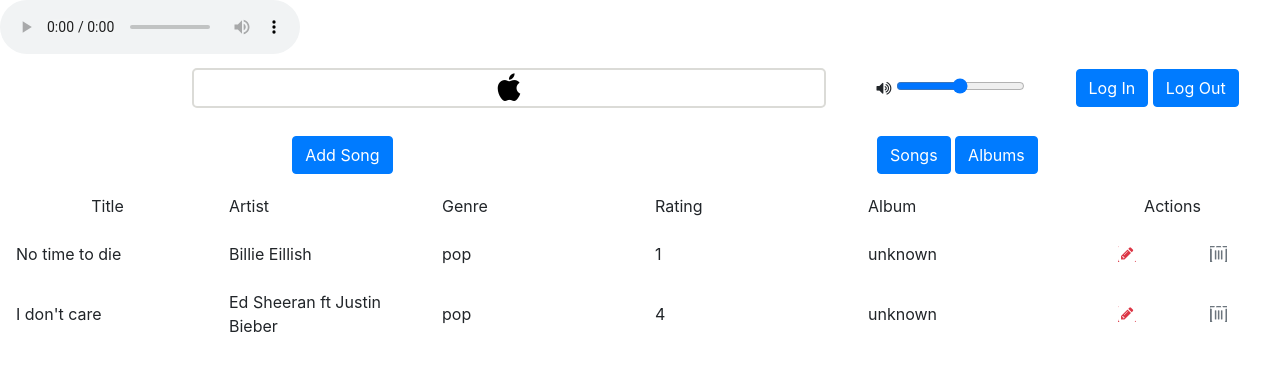
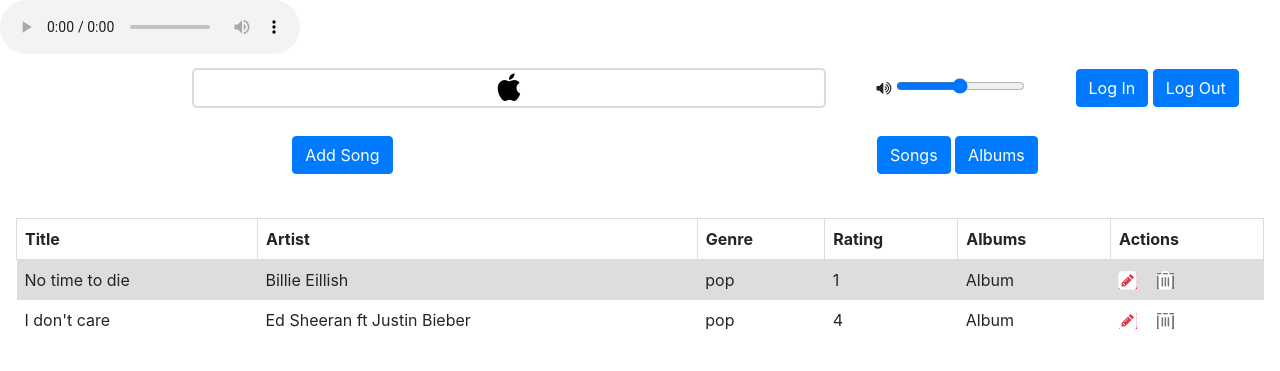
Before and after one commit to chaolic6505/applemusicCDS, a Flask app: template templates/index.html in a window 1280 px wide. Shown: the top 371 px of the page. Run offline with Flask 2, Linux system fonts and the light colour scheme; data comes from the database, SQL or seed files in the repository; tables that the repository leaves empty hold one stand-in row (values such as "Sample post"); the template is opened without the code that fills it: values that come from a table or form of the project are taken from there, most other values are stand-ins (such as "Sample title", 1, 10 or a date in 2020); some libraries are stand-ins or nearby versions.

Commit message:
added table's style

```diff
--- a/static/style.css
+++ b/static/style.css
@@ -89,3 +89,33 @@
 .each-row :nth-child(odd) {
 	background-color: black !important;
 } */
+
+
+table {
+
+	/* border-collapse: collapse; */
+	width: 100%;
+  }
+
+  th {
+	border: 1px solid #dddddd;
+	text-align: left;
+	padding: 8px;
+  }
+
+  td {
+	text-align: left;
+	padding: 8px;
+  }
+
+  tr:nth-child(even) {
+	background-color: #dddddd;
+  }
+
+  #action-icon {
+	margin-right: 20px;
+  } */
+
+*{
+	background-color: pink;
+}
--- a/templates/index.html
+++ b/templates/index.html
@@ -1,21 +1,14 @@
 <!DOCTYPE html>
 <html lang="en">
+
 <head>
 	<meta charset="UTF-8" />
 	<meta name="viewport" content="width=device-width, initial-scale=1.0" />
-		<link
-			rel="stylesheet"
-			href="https://stackpath.bootstrapcdn.com/bootstrap/4.4.1/css/bootstrap.min.css"
-			integrity="sha384-Vkoo8x4CGsO3+Hhxv8T/Q5PaXtkKtu6ug5TOeNV6gBiFeWPGFN9MuhOf23Q9Ifjh"
-			crossorigin="anonymous"
-		/>
-		<link
-			rel="stylesheet"
-			href="https://stackpath.bootstrapcdn.com/font-awesome/4.7.0/css/font-awesome.min.css "
-			rel="stylesheet "
-			integrity="sha384-wvfXpqpZZVQGK6TAh5PVlGOfQNHSoD2xbE+QkPxCAFlNEevoEH3Sl0sibVcOQVnN "
-			crossorigin="anonymous "
-		/>
+	<link rel="stylesheet" href="https://stackpath.bootstrapcdn.com/bootstrap/4.4.1/css/bootstrap.min.css"
+		integrity="sha384-Vkoo8x4CGsO3+Hhxv8T/Q5PaXtkKtu6ug5TOeNV6gBiFeWPGFN9MuhOf23Q9Ifjh" crossorigin="anonymous" />
+	<link rel="stylesheet" href="https://stackpath.bootstrapcdn.com/font-awesome/4.7.0/css/font-awesome.min.css "
+		rel="stylesheet " integrity="sha384-wvfXpqpZZVQGK6TAh5PVlGOfQNHSoD2xbE+QkPxCAFlNEevoEH3Sl0sibVcOQVnN "
+		crossorigin="anonymous " />
 	<link rel="stylesheet" href="{{ url_for('static', filename='style.css') }}" />
 	<title>Document</title>
 	{{ dropzone.load_css() }} {{ dropzone.style('border: 2px dashed yellow; margin:
@@ -50,26 +43,14 @@
 			</div>
 
 			<div class="signin-button ">
-					<a
-						data-toggle="modal"
-						data-target="#modalContactForm"
-						class="btn btn-primary "
-						href="# "
-						role="button "
-						>Log In</a
-					>
+				<a data-toggle="modal" data-target="#modalContactForm" class="btn btn-primary " href="# "
+					role="button ">Log In</a>
 				<a class="btn btn-primary " href="# " role="button ">Log Out</a>
 			</div>
 		</div>
 
-			<div
-				class="modal fade"
-				id="modalContactForm"
-				tabindex="-1"
-				role="dialog"
-				aria-labelledby="myModalLabel"
-				aria-hidden="true"
-			>
+		<div class="modal fade" id="modalContactForm" tabindex="-1" role="dialog" aria-labelledby="myModalLabel"
+			aria-hidden="true">
 			<div class="modal-dialog" role="document">
 				<div class="modal-content">
 					<div class="modal-body mx-1 ">
@@ -124,14 +105,8 @@
 
 		<div class="function-bar ">
 			<div class="add-song ">
-					<a
-						type="button"
-						class="btn btn-primary"
-						data-toggle="modal"
-						data-target="#modalContactForm"
-						href="/addNewSong "
-						>Add Song</a
-					>
+				<a type="button" class="btn btn-primary" data-toggle="modal" data-target="#modalContactForm"
+					href="/addNewSong ">Add Song</a>
 			</div>
 			<div class="switch ">
 				<a class="btn btn-primary " href="# " role="button ">Songs</a>
@@ -142,7 +117,7 @@
 	<section>
 		<div class="list-container-box" style="margin:1rem;">
 			<div class="list-container ">
-					<div class="row ">
+				<!-- <div class="row ">
 						<div class="d-flex justify-content-start col-sm title-box">
 							<span class="border-bottom-0">Title</span>
 						</div>
@@ -162,63 +137,50 @@
 						<div class="col-sm ">
 							Actions
 						</div>
-					</div>
+					</div> -->
 				<br />
+				<table>
+					<tr>
+						<th>Title</th>
+						<th>Artist</th>
+						<th>Genre</th>
+						<th>Rating</th>
+						<th>Albums</th>
+						<th>Actions</th>
+
+					</tr>
 
 					{% for user in users %}
 
-					<div class="row  each-row">
-						<div class="d-flex justify-content-start col-sm ">
-							{{ user.title }}
+					<tr>
+						<td>{{ user.title }}</td>
+						<td>{{ user.artist }}</td>
+						<td>{{ user.genre }}</td>
+						<td>{{user.rating}}</td>
+						<td>Album</td>
+						<td><span id="action-icon"><a class="fa fa-lg fa-pencil-square btn-danger" aria-hidden="true"
+									href="/editSong/{{user.id }} " role="button "></a></span><span><a
+									class="fa fa-lg fa-trash btn-secondary" aria-hidden="true"
+									href="/deleteSong/{{user.id }} " role="button "></a></span></td>
+
+					</tr>
+
 			</div>
-						<div class="d-flex justify-content-start col-sm ">
-							{{ user.artist }}
-						</div>
-						<div class="d-flex justify-content-start col-sm ">
-							{{ user.genre }}
-						</div>
-						<div class="d-flex justify-content-start col-sm ">
-							{{user.rating}}
-						</div>
-						<div class="d-flex justify-content-start col-sm ">
-							{{user.album}}
+			{% endfor %}
 		</div>
 
-						<div class="col-sm d-flex justify-content-around">
-							<a
-								class="fa fa-lg fa-pencil-square btn-danger"
-								aria-hidden="true"
-								href="/editSong/{{user.id }} "
-								role="button "
-							></a>
-							<a
-								class="fa fa-lg fa-trash btn-secondary"
-								aria-hidden="true"
-								href="/deleteSong/{{user.id }} "
-								role="button "
-							></a>
-						</div>
-					</div>
-				</div>
-				<br />
-				{% endfor %}
-			</div>
+
 	</section>
 	<footer></footer>
 </body>
-	<script
-		src="https://code.jquery.com/jquery-3.2.1.slim.min.js"
+<script src="https://code.jquery.com/jquery-3.2.1.slim.min.js"
 	integrity="sha384-KJ3o2DKtIkvYIK3UENzmM7KCkRr/rE9/Qpg6aAZGJwFDMVNA/GpGFF93hXpG5KkN"
-		crossorigin="anonymous"
-	></script>
-	<script
-		src="https://cdnjs.cloudflare.com/ajax/libs/popper.js/1.12.9/umd/popper.min.js"
+	crossorigin="anonymous"></script>
+<script src="https://cdnjs.cloudflare.com/ajax/libs/popper.js/1.12.9/umd/popper.min.js"
 	integrity="sha384-ApNbgh9B+Y1QKtv3Rn7W3mgPxhU9K/ScQsAP7hUibX39j7fakFPskvXusvfa0b4Q"
-		crossorigin="anonymous"
-	></script>
-	<script
-		src="https://maxcdn.bootstrapcdn.com/bootstrap/4.0.0/js/bootstrap.min.js"
+	crossorigin="anonymous"></script>
+<script src="https://maxcdn.bootstrapcdn.com/bootstrap/4.0.0/js/bootstrap.min.js"
 	integrity="sha384-JZR6Spejh4U02d8jOt6vLEHfe/JQGiRRSQQxSfFWpi1MquVdAyjUar5+76PVCmYl"
-		crossorigin="anonymous"
-	></script>
+	crossorigin="anonymous"></script>
+
 </html>
```
Lines whose indentation alone changed are shown as unchanged.
